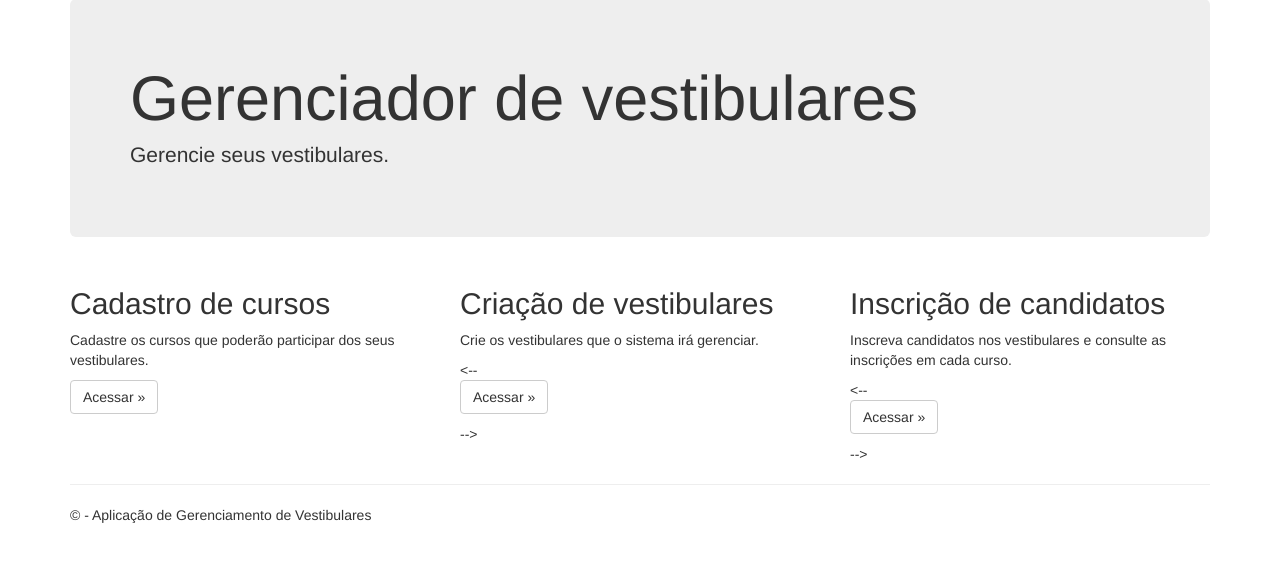
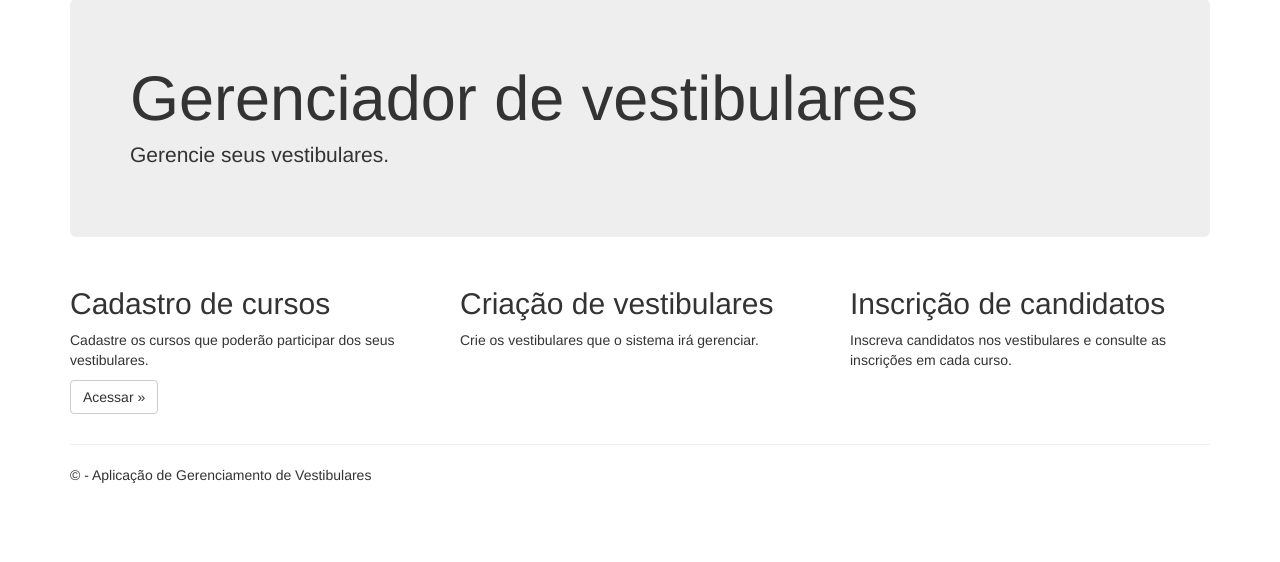
Before and after one commit to zzzaik/devops-ac06, a Django app: template app/templates/app/index.html in a window 1280 px wide. Shown: the part 51-613 px from the top of the page. Run offline with Django 3.2, Linux system fonts and the light colour scheme; the template is opened without the code that fills it, so the values that code supplies are empty; parts of the project's set-up code (start-up, migrations or seed data) failed here and were passed over; some libraries are stand-ins or nearby versions.

Commit message:
Update index.html

```diff
--- a/app/templates/app/index.html
+++ b/app/templates/app/index.html
@@ -26,14 +26,14 @@
         <p>
             Crie os vestibulares que o sistema irá gerenciar.
         </p>
-        <--<p><a class="btn btn-default" href="{% url 'criacao_vestibulares' %}">Acessar &raquo;</a></p>-->
+        <!--<p><a class="btn btn-default" href="{% url 'criacao_vestibulares' %}">Acessar &raquo;</a></p>-->
     </div>
     <div class="col-md-4">
         <h2>Inscrição de candidatos</h2>
         <p>
             Inscreva candidatos nos vestibulares e consulte as inscrições em cada curso.
         </p>
-        <--<p><a class="btn btn-default" href="{% url 'inscricao_vestibulares' %}">Acessar &raquo;</a></p>-->
+        <!--<p><a class="btn btn-default" href="{% url 'inscricao_vestibulares' %}">Acessar &raquo;</a></p>-->
     </div>
 </div>
 
```
